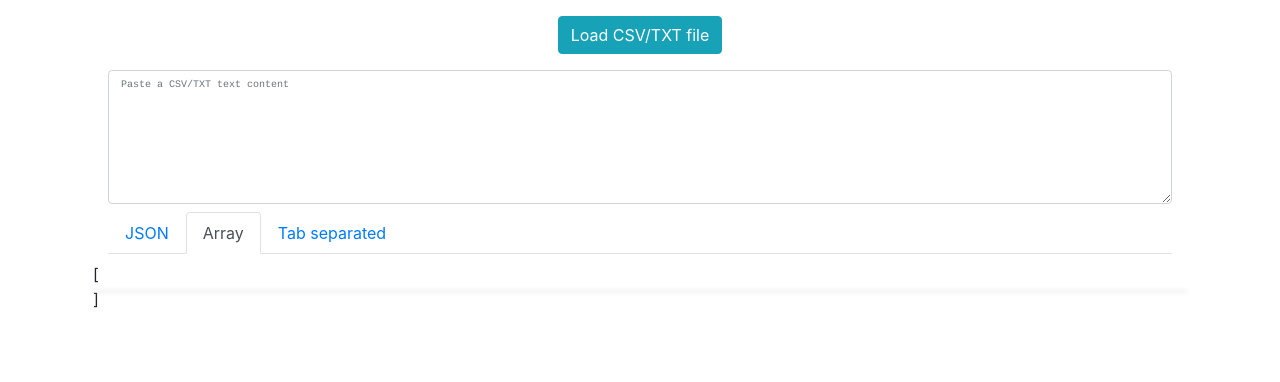
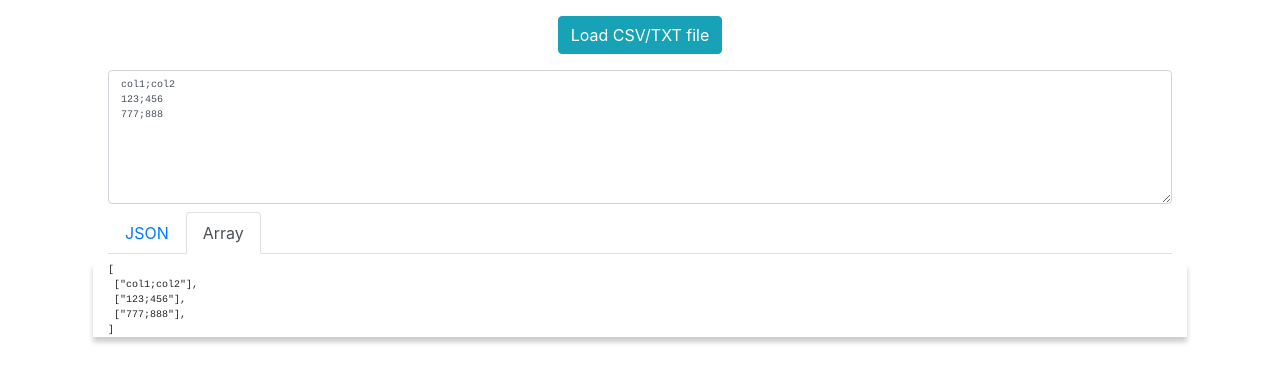
Before and after one commit to fraigo/text-to-json, a plain HTML site: page index.html in a window 1280 px wide. Both pictures are taken after a click on the link "Array". Drawn offline with Linux system fonts and the light colour scheme.

Commit message:
updated image

```diff
--- a/index.html
+++ b/index.html
@@ -40,9 +40,9 @@
                     <li class="nav-item">
                     <a class="nav-link {{tab=='array'?'active':''}}" href="#" ng-click="tab='array'">Array</a>
                     </li>
-                    <li class="nav-item">
+                    <!--<li class="nav-item">
                     <a class="nav-link {{tab=='tabs'?'active':''}}" href="#"  ng-click="tab='tabs'">Tab separated</a>
-                    </li>
+                    </li>-->
                 </ul>
             </div>
 
@@ -54,16 +54,16 @@
         </div>
 
         <div class="row m-2" ng-if="tab=='array'">
-            [
-            <div class="col-sm-12 tab-item"><div ng-repeat="line in data">{{line}},</div></div>
-            ]
+
+            <div class="col-sm-12 tab-item">[<div ng-repeat="line in data"> {{line}},</div>]</div>
+
         </div>
 
-
+        <!--
         <div class="row m-2" ng-if="tab=='tabs'">
             <div class="col-sm-12 tab-item">{{tabData}}</div>
         </div>
-
+         -->
 
     </div>
 
@@ -82,7 +82,7 @@
 
     var controller=app.controller("controller",["$scope",function($scope){
         $scope.data=[];
-        $scope.textContent="";
+        $scope.textContent="col1;col2\n123;456\n777;888";
         $scope.pretty=true;
         $scope.tab="json";
 
@@ -104,6 +104,8 @@
             $scope.jsonData=angular.toJson($scope.jsonArray,$scope.pretty);
         }
 
+        $scope.changedText();
+
     }]);
     </script>
 
```
Also changed, not shown: images/icon.png (added), 1 other file.
